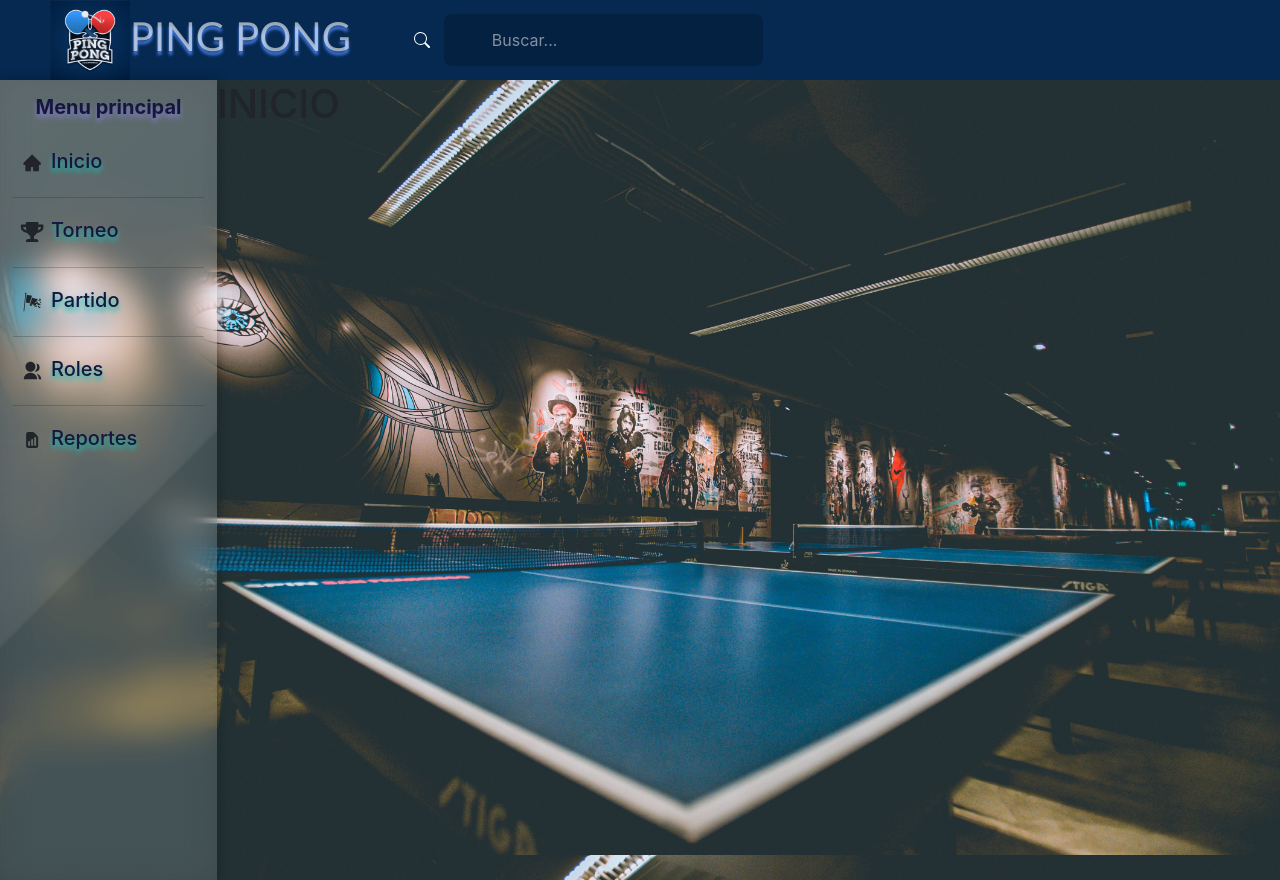
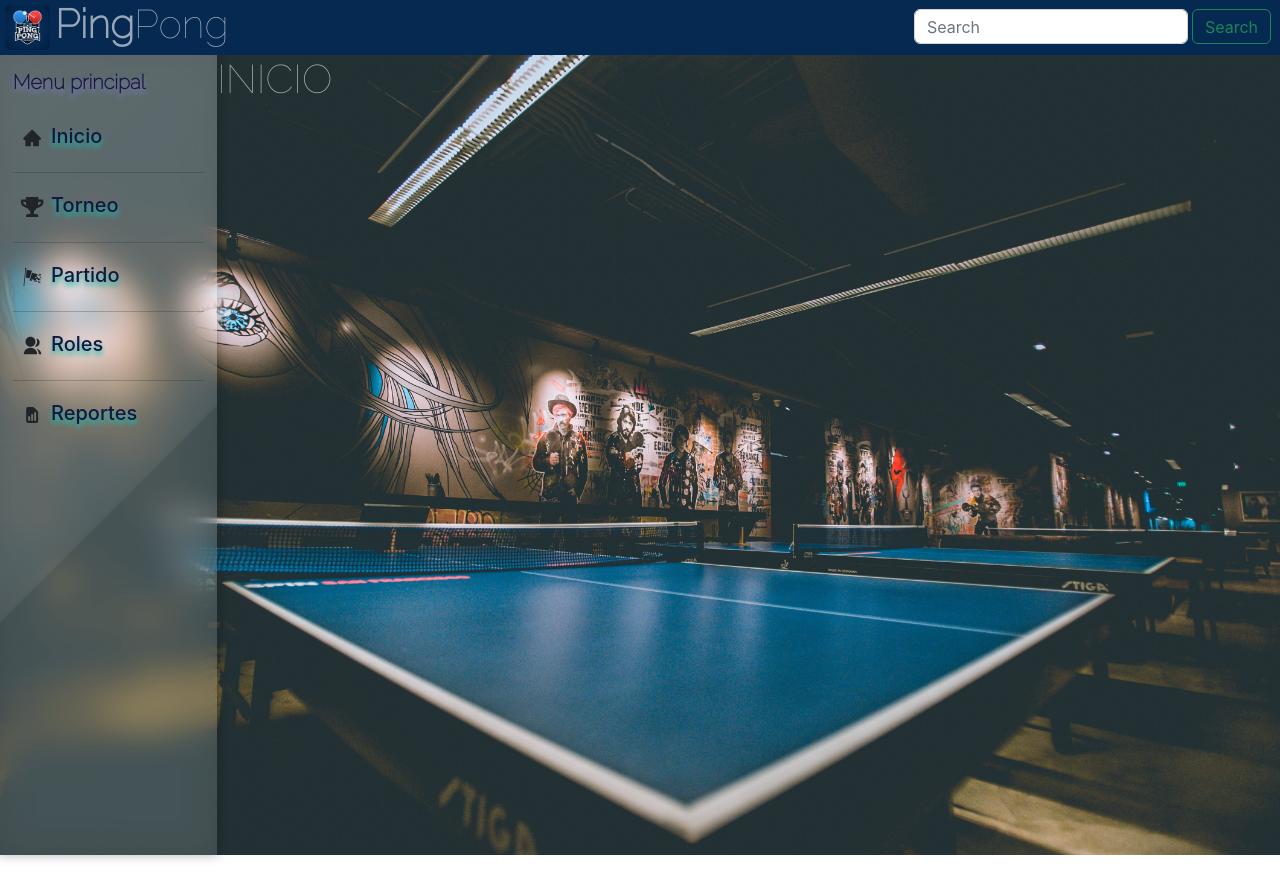
Before and after one commit to Zelechos/Torneos-de-Tenis-de-Mesa-basado-en-llaves, a React (Create React App) app in the folder frontend/: page / in a window 1280 px wide. After the commit the page ends 855 px from the top, so only its background shows below. Built offline with nearby package versions, Linux system fonts and the light colour scheme.

Commit message:
feat: update nav bar

```diff
--- a/frontend/src/App.css
+++ b/frontend/src/App.css
@@ -15,38 +15,3 @@ body {
   /* background: url(https://source.unsplash.com/E8Ufcyxz514/2400x1823) center /
     cover no-repeat fixed; */
 }
-
-header {
-  background-color: #062951;
-  color: #fff;
-  height: 80px;
-  display: flex;
-}
-
-header > h1 {
-  display: flex;
-  align-items: center;
-  text-shadow: 0 4px 3px rgb(65, 120, 221);
-  font-family: "Trebuchet MS", "Lucida Sans Unicode", "Lucida Grande",
-    "Lucida Sans", Arial, sans-serif;
-  color: rgba(255, 255, 255, 0.589);
-}
-
-.search {
-  display: flex;
-  align-items: center;
-  margin-left: 50px;
-}
-
-.container-icon-search {
-  display: flex;
-  align-items: center;
-  justify-content: center;
-  width: 50px;
-  height: 50px;
-}
-
-.tenis-logo {
-  height: 80px;
-  margin-left: 50px;
-}
--- a/frontend/src/App.js
+++ b/frontend/src/App.js
@@ -1,31 +1,13 @@
 import "bootstrap/dist/css/bootstrap.min.css";
 import "./App.css";
 import Menu from "./landing_page/vertical_menu/Menu";
-import Logo from "./img/logo.jpg";
-import { BsSearch } from "react-icons/bs";
+import NavBar from "./landing_page/nav_bar/NavBar";
+
 
 function App() {
   return (
     <div className="App">
-      <header>
-        <div>
-          <img className="tenis-logo" src={Logo} alt="Logo de FreecodeCamp" />
-        </div>
-        <h1>PING PONG</h1>
-        <div className="search">
-          <div className="container-icon-search">
-            <BsSearch />
-          </div>
-          <input
-            class="block w-full rounded-lg leading-none focus:outline-none placeholder-white/50
-                    [ transition-colors duration-200 ]
-                    [ py-3 pr-3 md:py-4 md:pr-4 lg:py-4 lg:pr-4 pl-12 ]
-                    [ bg-black/20 focus:bg-white/25 ]
-                    [ text-[#333] focus:text-white ]"
-            placeholder="Buscar..."
-          ></input>
-        </div>
-      </header>
+      <NavBar />
       <Menu />
     </div>
   );
--- /dev/null
+++ b/frontend/src/landing_page/nav_bar/NavBar.css
@@ -0,0 +1,39 @@
+@import url('https://fonts.googleapis.com/css2?family=Raleway:wght@100&display=swap');
+
+header {
+    position: sticky;
+    top: 0px;
+    background-color: #062951;
+    color: #fff;
+    height: 55px;
+    display: flex;
+    z-index: 1;
+}
+
+h1,
+.search,
+.btn {
+    display: flex;
+    align-items: center;
+}
+
+h1 {
+    font-family: "Raleway", sans-serif;
+    color: rgba(255, 255, 255, 0.589);
+}
+
+.d-flex {
+    height: 35px;
+}
+
+.search {
+    position: absolute;
+    right: 0;
+    margin: 9px;
+}
+
+.tenis-logo {
+    height: 45px;
+    margin: 5px;
+    border-radius: 5px;
+}
--- /dev/null
+++ b/frontend/src/landing_page/nav_bar/NavBar.jsx
@@ -0,0 +1,30 @@
+import './NavBar.css';
+import Logo from "../../img/logo.jpg";
+import Form from 'react-bootstrap/Form';
+import Button from 'react-bootstrap/Button';
+
+const NavBar = () => {
+  return (
+    <>
+      <header>
+        <div>
+          <img className="tenis-logo" src={Logo} alt="Logo de FreecodeCamp" />
+        </div>
+        <h1><b>Ping</b> Pong</h1>
+        <div className="search">
+          <Form className="d-flex">
+            <Form.Control
+              type="search"
+              placeholder="Search"
+              className="me-1"
+              aria-label="Search"
+            />
+            <Button className="btn" variant="outline-success">Search</Button>
+          </Form>
+        </div>
+      </header>
+    </>
+  );
+}
+
+export default NavBar;
```
Also changed, not shown: frontend/src/landing_page/nav_bar/NavBar.js (deleted, +0 -23 lines).
